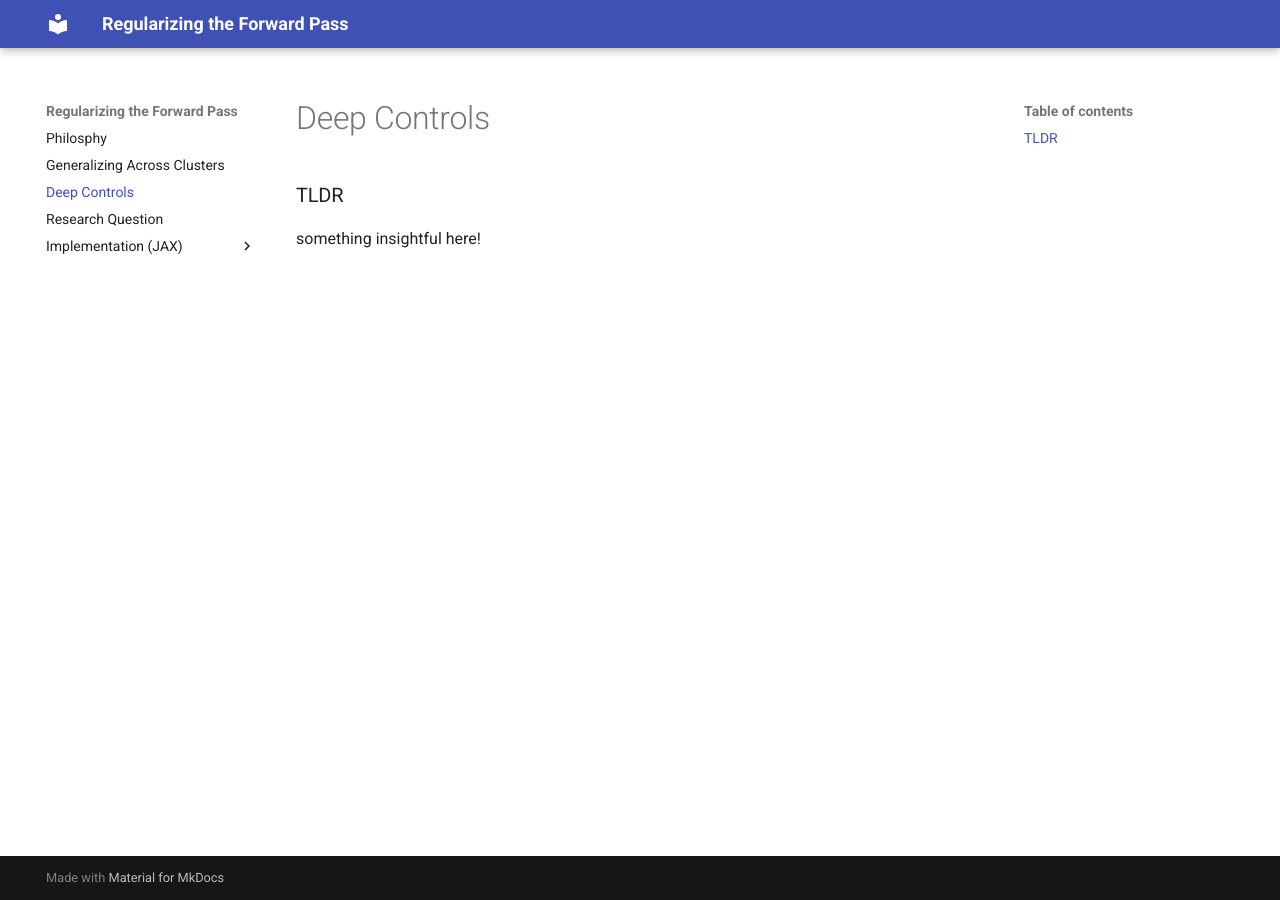
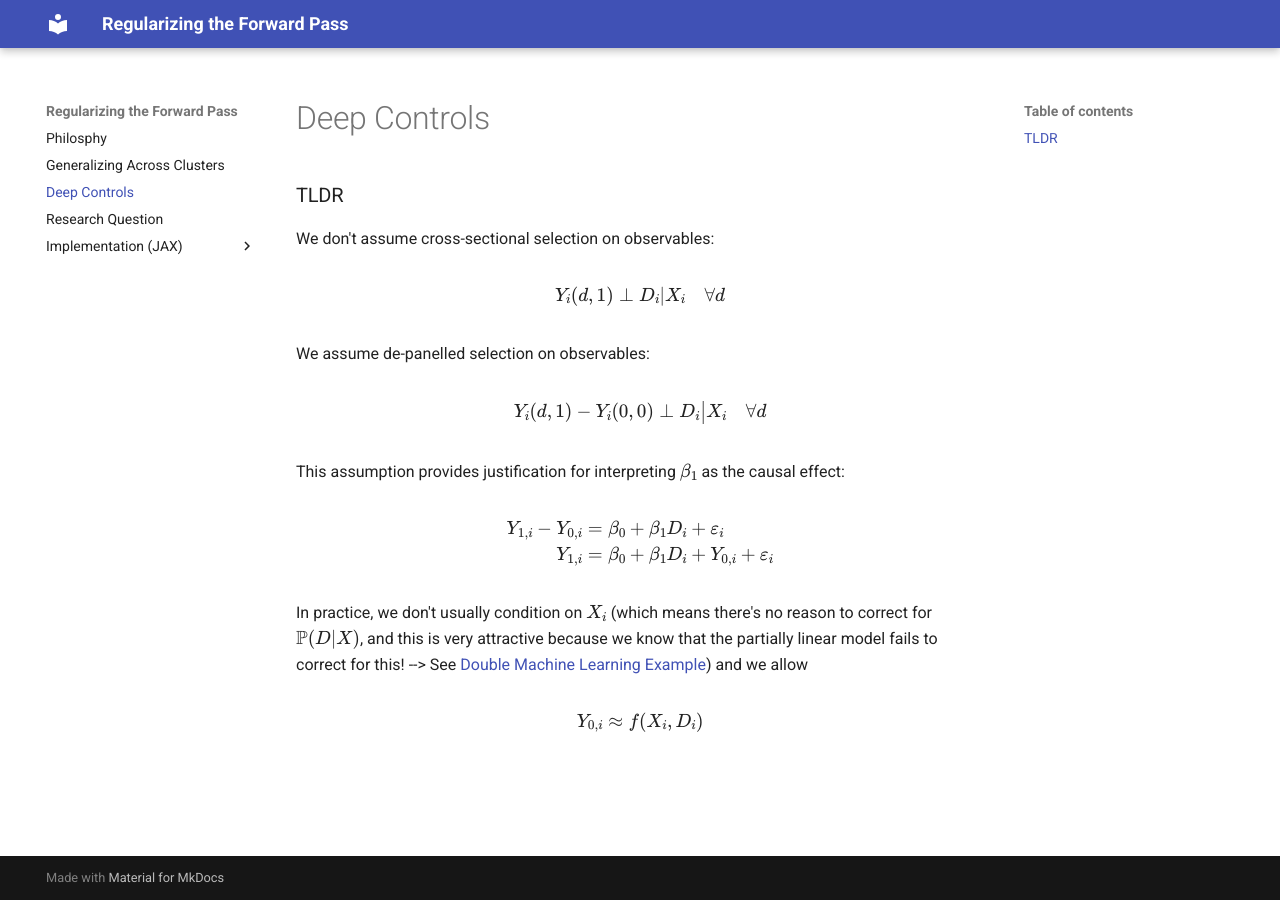
Before and after one commit to pharringtonp19/rfp, an MkDocs documentation site: the page built from docs/deep_controls.md, in a window 1280 px wide. Built offline with MkDocs 1.6.1 and Material for MkDocs 9.7.7, drawn with Linux system fonts in a browser that asks for light colours.

Commit message:
updated deep controls

```diff
--- a/docs/deep_controls.md
+++ b/docs/deep_controls.md
@@ -1,2 +1,19 @@
 ### TLDR
-something insightful here!
+
+We don't assume cross-sectional selection on observables:
+
+$$ Y_i(d, 1) \perp D_i | X_i  \quad \forall d $$
+
+We assume de-panelled selection on observables:
+
+$$Y_i(d,1) - Y_i(0, 0) \perp D_i \big | X_i \quad \forall d $$
+
+This assumption provides justification for interpreting $\beta_1$ as the causal effect:
+
+$$\begin{align*} Y_{1,i} - Y_{0,i} &= \beta_0 + \beta_1 D_i +  \varepsilon _i  \\
+Y_{1,i}  &= \beta_0 + \beta_1 D_i + Y_{0,i} +  \varepsilon _i \end{align*} $$
+
+In practice, we don't usually condition on $X_i$ (which means there's no reason to correct for $\mathbb{P}(D|X)$, and this is very attractive because we know that the partially linear model fails to correct for this! --> See [Double Machine Learning Example](./examples.md))
+and we allow
+
+$$Y_{0, i} \approx f(X_i, D_i) $$
--- a/mkdocs.yml
+++ b/mkdocs.yml
@@ -6,7 +6,7 @@ site_author: Patrick Power
 
 nav:
   - Philosphy: index.md
-  - Generalizing Across Clusters: "Generalizing Across Clusters.md"
+  - Generalizing Across Clusters: "generalizing_across_clusters.md"
   - Deep Controls: "deep_controls.md"
   - Research Question: "rtc.md"
   - Implementation (JAX):
```
Also changed, not shown: docs/examples.md (+2 -0 lines), docs/generalizing_across_clusters.md (renamed from docs/Generalizing Across Clusters.md).
